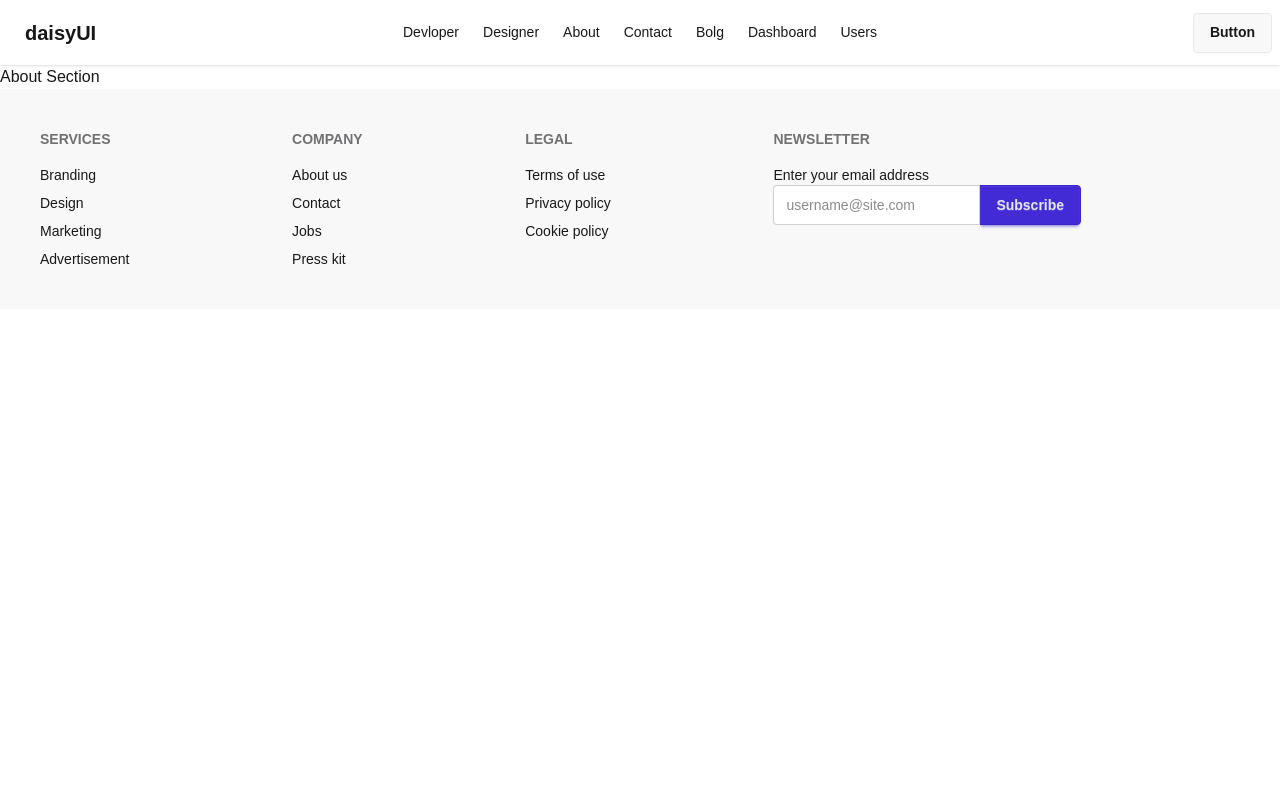
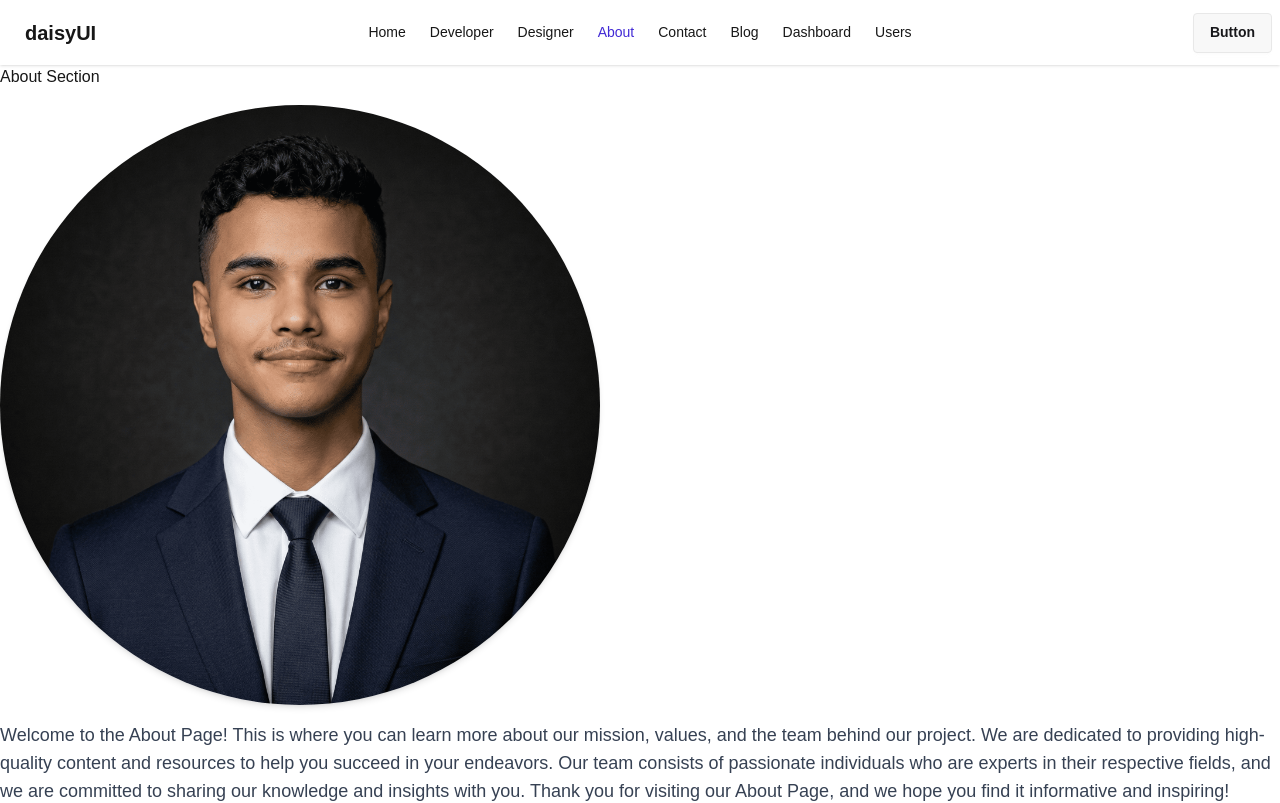
Before and after one commit to mosharof-dev/nextjs-fundamentals, a Next.js app: page /about in a window 1280 px wide. Shown: the top 803 px of the page. Built offline with nearby package versions, Linux system fonts and the light colour scheme.

Commit message:
Enhance NavBar with dynamic link highlighting, update About page with image and description, add metadata to Profile, UserDetails, and UserManagement pages, and create NotFound component for better user experience.

```diff
--- a/src/Components/NavBar.jsx
+++ b/src/Components/NavBar.jsx
@@ -1,17 +1,20 @@
+'use client'
 import Link from "next/link";
+import { usePathname } from "next/navigation";
 
 const NavBar = () => {
-
+ const pathName = usePathname();
+ console.log("pathName", pathName);
     const links = <>
 
-    <li><Link href="/developer">Devloper</Link></li>
-    <li><Link href="/designer">Designer</Link></li>
-    <li><Link href="/about">About</Link></li>
-    <li><Link href="/contact">Contact</Link></li>
-    <li><Link href="/bolg">Bolg</Link></li>
-    <li><Link href="/dashboard">Dashboard</Link></li>
-     <li><Link href="/users">Users</Link></li>
-
+    <li><Link className={pathName === '/' ? 'text-primary' : ''} href="/">Home</Link></li>
+    <li><Link className={pathName === '/developer' ? 'text-primary' : ''} href="/developer">Developer</Link></li>
+    <li><Link className={pathName === '/designer' ? 'text-primary' : ''} href="/designer">Designer</Link></li>
+    <li><Link className={pathName === '/about' ? 'text-primary' : ''} href="/about">About</Link></li>
+    <li><Link className={pathName === '/contact' ? 'text-primary' : ''} href="/contact">Contact</Link></li>
+    <li><Link className={pathName === '/blog' ? 'text-primary' : ''} href="/blog">Blog</Link></li>
+    <li><Link className={pathName === '/dashboard' ? 'text-primary' : ''} href="/dashboard">Dashboard</Link></li>
+     <li><Link className={pathName === '/users' ? 'text-primary' : ''} href="/users">Users</Link></li>
 
 
     </>
--- a/src/app/about/page.jsx
+++ b/src/app/about/page.jsx
@@ -1,9 +1,26 @@
-
+import Image from "next/image";
 
 const AboutPage = () => {
     return (
         <div>
             <h1>About Section</h1>
+            <Image
+                src="/don.png"
+                alt="About Us"
+                width={600}
+                height={400}
+                className="rounded-full shadow-md mt-4"
+            />
+            {/* <Image
+                src="https://cdn.prod.website-files.com/6706802514ffa549d0bf0b8a/6853f06215cbd42169823b67_React_js_vs_next_js_which_one_to_choose_-p-2000.webp"
+                alt="Our Team"
+                width={600}
+                height={400}
+                className="rounded-full shadow-md mt-4"
+            /> */}
+            <p className="mt-4 text-lg text-gray-700">
+                Welcome to the About Page! This is where you can learn more about our mission, values, and the team behind our project. We are dedicated to providing high-quality content and resources to help you succeed in your endeavors. Our team consists of passionate individuals who are experts in their respective fields, and we are committed to sharing our knowledge and insights with you. Thank you for visiting our About Page, and we hope you find it informative and inspiring!
+            </p>
         </div>
     );
 };
--- a/src/app/dashboard/profile/page.jsx
+++ b/src/app/dashboard/profile/page.jsx
@@ -1,4 +1,9 @@
 import React from 'react';
+
+export const metadata = {
+  title: 'Profile',
+  description: 'View detailed information about your profile.',
+}
 
 const ProfilePage = () => {
     return (
--- a/src/app/layout.js
+++ b/src/app/layout.js
@@ -14,8 +14,8 @@ const geistMono = Geist_Mono({
 });
 
 export const metadata = {
-  title: "Create Next App",
-  description: "Generated by create next app",
+  title: "Next.js Fundamentals",
+  description: "A comprehensive Next.js application demonstrating the fundamentals of server-side rendering, static site generation, and dynamic routing. Explore various features and best practices for building modern web applications with Next.js.",
 };
 
 export default function RootLayout({ children }) {
--- /dev/null
+++ b/src/app/not-found.jsx
@@ -0,0 +1,14 @@
+import Link from 'next/link';
+import React from 'react';
+
+const NotFound = () => {
+    return (
+        <div>
+      <h2>Not Found</h2>
+      <p>Could not find requested resource</p>
+      <Link href="/">Return Home</Link>
+    </div>
+    );
+};
+
+export default NotFound;
--- a/src/app/users/[userId]/page.jsx
+++ b/src/app/users/[userId]/page.jsx
@@ -1,5 +1,10 @@
 import Link from 'next/link';
 
+
+export const metadata = {
+  title: 'User Details',
+  description: 'View detailed information about each user in our system.',
+}
 const UserDetails = async ({ params }) => {
   const { userId } = await params;
 
--- a/src/app/users/page.jsx
+++ b/src/app/users/page.jsx
@@ -1,6 +1,10 @@
 import Link from 'next/link';
 import React from 'react';
 
+export const metadata = {
+  title: 'User Management',
+  description: 'Manage your users effectively with our user management system. View user profiles, contact details, and company information all in one place. Stay organized and connected with your users effortlessly.',
+}
 const UserPage = async() => {
     const res = await fetch('https://jsonplaceholder.typicode.com/users');
     const users = await res.json();
```
Also changed, not shown: public/don.png (added).
